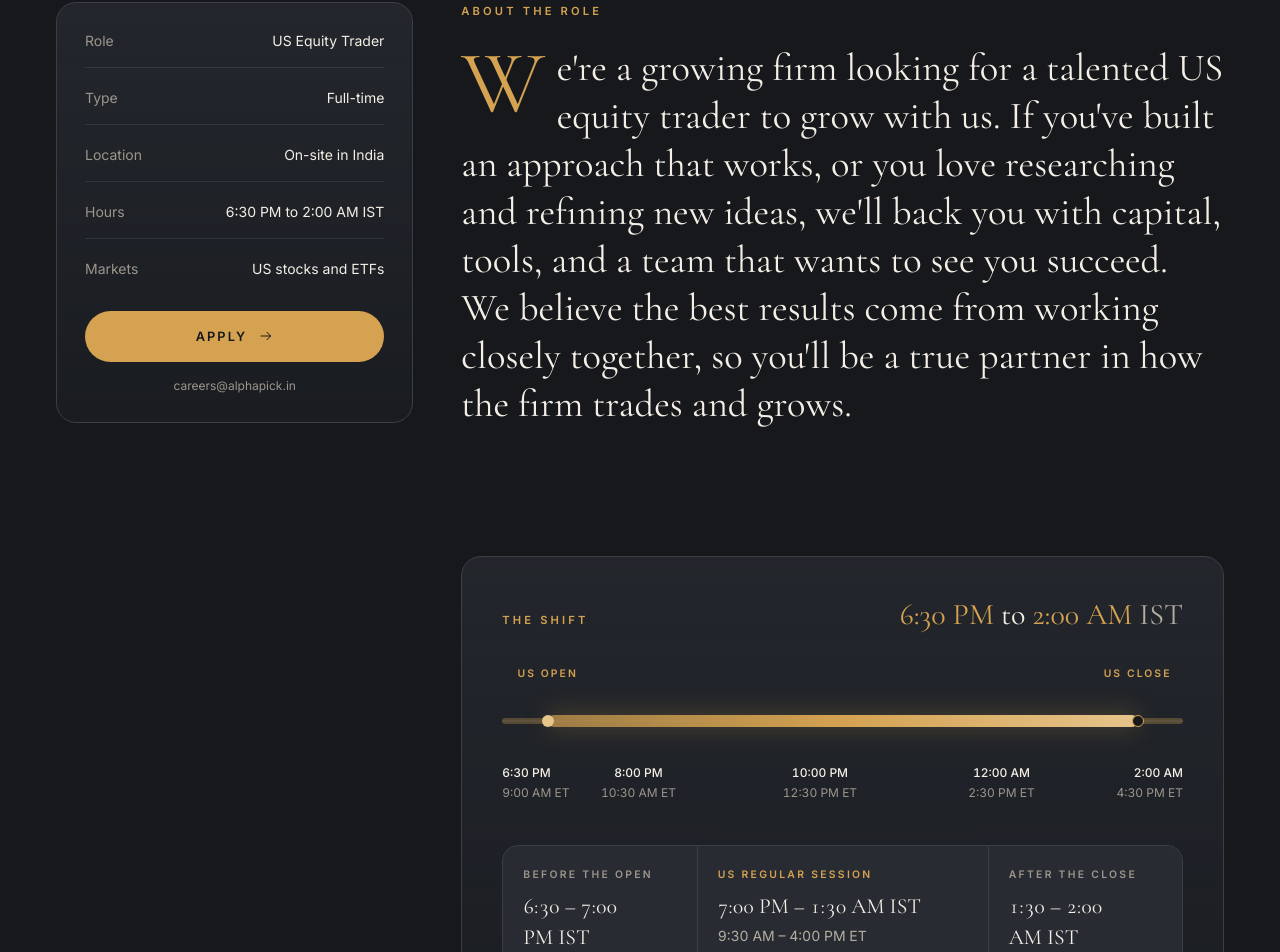
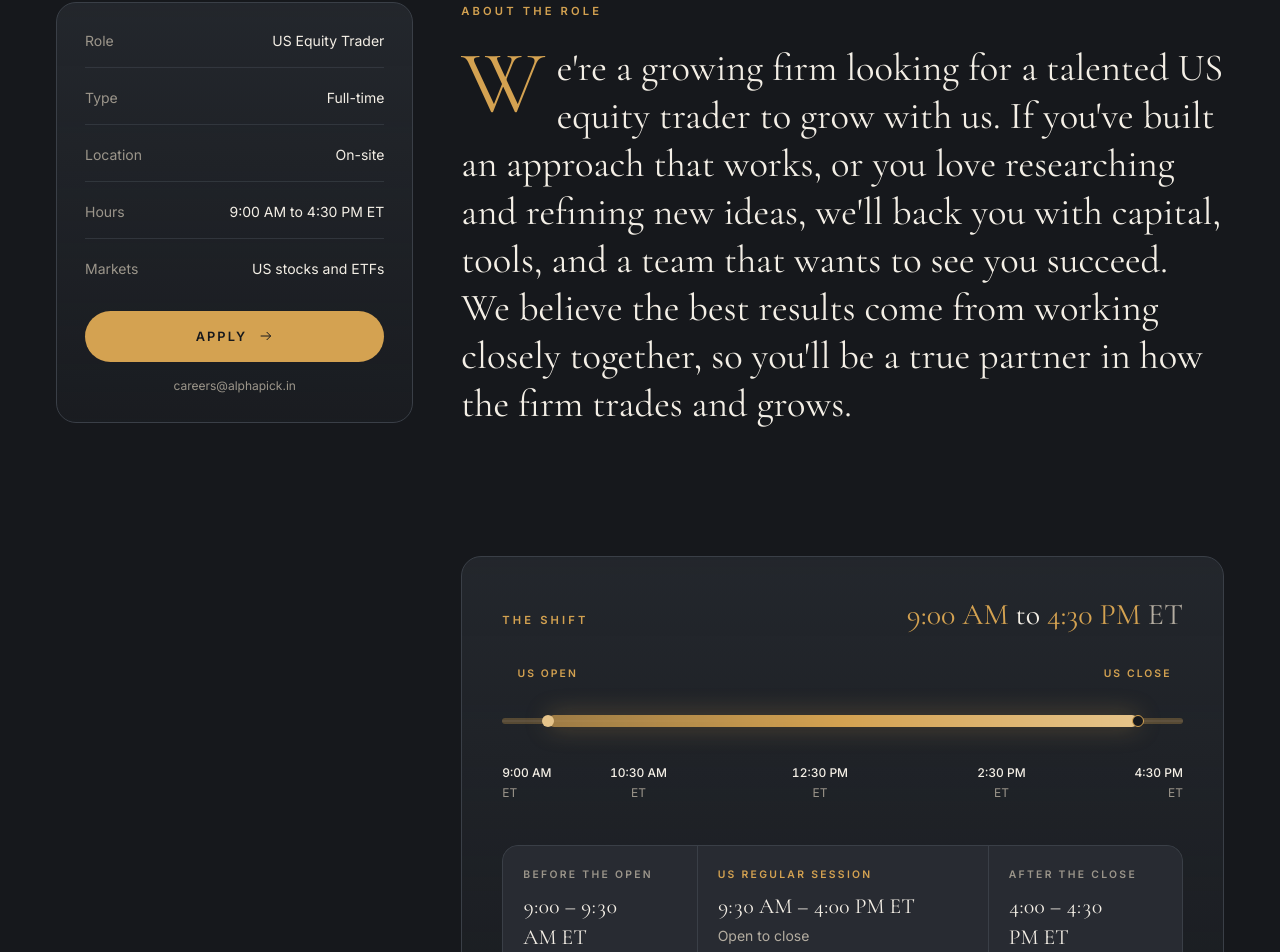
Before and after one commit to aditya123jain/alphapick-firm, a Next.js app: page /careers/us-equity-trader in a window 1280 px wide. Shown: the part 714-1666 px from the top of the page. Built offline with nearby package versions, Linux system fonts and the light colour scheme.

Commit message:
Fix hidden content after page navigation; remove location references (times in ET)

```diff
--- a/app/about/page.tsx
+++ b/app/about/page.tsx
@@ -3,7 +3,7 @@ import { PageHero, R, CTA } from "@/components/ui";
 
 export const metadata: Metadata = {
   title: "About",
-  description: "Alphapick is a proprietary trading firm in India that trades US equities with its own capital.",
+  description: "Alphapick is a proprietary trading firm that trades US equities with its own capital.",
   alternates: { canonical: "/about/" },
 };
 
@@ -20,7 +20,7 @@ export default function About() {
   return (
     <>
       <PageHero eyebrow="About Alphapick" title={<>A trading firm, <em className="text-gold">in the plainest sense.</em></>}
-        lead="Alphapick is a proprietary trading firm in India. We trade US equities with the firm's own capital, and that is the whole of our business." />
+        lead="Alphapick is a proprietary trading firm. We trade US equities with the firm's own capital, and that is the whole of our business." />
 
       <section className="wrap py-24 md:py-32" aria-labelledby="who-h">
         <div className="grid gap-12 md:grid-cols-12">
@@ -28,7 +28,7 @@ export default function About() {
           <div className="space-y-8 text-lg text-mute md:col-span-7 md:text-xl">
             <R><h2 id="who-h" className="text-4xl text-ivory md:text-5xl">Small by design. Serious by habit.</h2></R>
             <R d={60}><p>We are a growing firm built around a simple idea: give capable traders capital, good tools, and close support, and hold everyone to a clear, rule-based process.</p></R>
-            <R d={120}><p>Our desk works the US session from India, in the evening hours. We trade US stocks and ETFs, and we care more about how a result was achieved than about any single good day.</p></R>
+            <R d={120}><p>Our desk works the full US session, from the open to the close. We trade US stocks and ETFs, and we care more about how a result was achieved than about any single good day.</p></R>
             <R d={180}><p>Because we only trade our own capital, there is no one to sell to and nothing to market. Our attention stays on the work.</p></R>
           </div>
         </div>
--- a/app/careers/page.tsx
+++ b/app/careers/page.tsx
@@ -5,7 +5,7 @@ import { ROLE, SITE } from "@/lib/site";
 
 export const metadata: Metadata = {
   title: "Careers",
-  description: "Careers at Alphapick. We are hiring a US Equity Trader, full-time and on-site in India, 6:30 PM to 2:00 AM IST.",
+  description: "Careers at Alphapick. We are hiring a US Equity Trader, full-time and on-site, covering US market hours (9:00 AM to 4:30 PM ET).",
   alternates: { canonical: "/careers/" },
 };
 
@@ -43,7 +43,7 @@ export default function Careers() {
               <div className="grid gap-6 md:grid-cols-12 md:items-center">
                 <h3 className="text-4xl transition-colors group-hover:text-gold-soft md:col-span-5 md:text-6xl">{ROLE.title}</h3>
                 <div className="flex flex-wrap gap-2 md:col-span-5">
-                  {["Full-time", "On-site in India", "6:30 PM – 2:00 AM IST", "US equities"].map((t) => (
+                  {["Full-time", "On-site", "9:00 AM – 4:30 PM ET", "US equities"].map((t) => (
                     <span key={t} className="rounded-full border border-line px-4 py-1.5 text-xs tracking-wide text-mute">{t}</span>
                   ))}
                 </div>
--- a/app/careers/us-equity-trader/page.tsx
+++ b/app/careers/us-equity-trader/page.tsx
@@ -6,7 +6,7 @@ import { ROLE, SITE } from "@/lib/site";
 
 export const metadata: Metadata = {
   title: "US Equity Trader",
-  description: "US Equity Trader at Alphapick. Full-time, on-site in India, 6:30 PM to 2:00 AM IST, covering US market hours.",
+  description: "US Equity Trader at Alphapick. Full-time, on-site, 9:00 AM to 4:30 PM ET, covering US market hours.",
   alternates: { canonical: "/careers/us-equity-trader/" },
 };
 
@@ -53,7 +53,7 @@ export default function Role() {
         <aside className="lg:col-span-4" aria-label="Role summary">
           <div className="card p-7 lg:sticky lg:top-28">
             <dl className="space-y-5 text-sm">
-              {[["Role", ROLE.title], ["Type", "Full-time"], ["Location", "On-site in India"], ["Hours", "6:30 PM to 2:00 AM IST"], ["Markets", "US stocks and ETFs"]].map(([k, v]) => (
+              {[["Role", ROLE.title], ["Type", "Full-time"], ["Location", "On-site"], ["Hours", "9:00 AM to 4:30 PM ET"], ["Markets", "US stocks and ETFs"]].map(([k, v]) => (
                 <div key={k} className="flex justify-between gap-6 border-b border-line/70 pb-4 last:border-0 last:pb-0">
                   <dt className="text-faint">{k}</dt><dd className="text-right text-ivory">{v}</dd>
                 </div>
--- a/app/layout.tsx
+++ b/app/layout.tsx
@@ -20,7 +20,7 @@ export const metadata: Metadata = {
     title: "Alphapick | Proprietary trading in US equities",
     description: SITE.description,
     images: [{ url: "/og.png", width: 1200, height: 630, alt: "Alphapick, proprietary trading in US equities" }],
-    locale: "en_IN",
+    locale: "en_US",
   },
   twitter: { card: "summary_large_image", title: "Alphapick | Proprietary trading in US equities", description: SITE.description, images: ["/og.png"] },
   icons: {
@@ -41,7 +41,7 @@ const orgLd = {
 
 export default function RootLayout({ children }: { children: React.ReactNode }) {
   return (
-    <html lang="en-IN" className={`${serif.variable} ${sans.variable}`}>
+    <html lang="en" className={`${serif.variable} ${sans.variable}`}>
       <body className="flex min-h-dvh flex-col">
         <a href="#main" className="sr-only z-[60] rounded-full bg-gold px-5 py-3 text-sm font-semibold text-ink focus:not-sr-only focus:fixed focus:top-4 focus:left-4">Skip to content</a>
         <Header />
--- a/app/page.tsx
+++ b/app/page.tsx
@@ -31,7 +31,7 @@ export default function Home() {
           <div className="mt-10 grid gap-10 md:mt-14 md:grid-cols-12 md:items-end">
             <div className="md:col-span-6">
               <p className="rise max-w-xl text-lg text-mute md:text-xl" style={{ ["--d" as string]: "180ms" }}>
-                Alphapick is a proprietary trading firm in India. We trade US stocks and ETFs with the firm&apos;s own capital, working the full US session every evening.
+                Alphapick is a proprietary trading firm. We trade US stocks and ETFs with the firm&apos;s own capital, working the full US session every day.
               </p>
               <div className="rise mt-9 flex flex-wrap gap-3" style={{ ["--d" as string]: "260ms" }}>
                 <Link href="/careers/" className="btn btn-gold">Careers <Arrow /></Link>
@@ -64,7 +64,7 @@ export default function Home() {
         <div className="mt-20 grid gap-px overflow-hidden rounded-2xl border border-line bg-line md:grid-cols-3">
           {[
             { t: "Proprietary capital", b: "Every position is taken with the firm's own capital. We do not manage money for anyone else." },
-            { t: "US equities", b: "We trade US stocks and ETFs, across intraday and swing horizons, from India." },
+            { t: "US equities", b: "We trade US stocks and ETFs, across intraday and swing horizons." },
             { t: "Trader-led", b: "Traders run their own rule-based approaches, backed with capital, data, and tools." },
           ].map((c, i) => (
             <R key={c.t} d={i * 90} className="bg-ink p-8 md:p-10">
@@ -105,11 +105,11 @@ export default function Home() {
         <div className="grid gap-14 md:grid-cols-12 md:items-center">
           <R className="md:col-span-5">
             <p className="eyebrow">When we trade</p>
-            <h2 id="ses-h" className="mt-6 text-5xl md:text-6xl">While India&apos;s evening runs, <em className="text-gold">New York is open.</em></h2>
-            <p className="mt-6 max-w-md text-mute md:text-lg">The desk works on-site from 6:30 PM to 2:00 AM IST, covering the full US regular session from the open to the close.</p>
+            <h2 id="ses-h" className="mt-6 text-5xl md:text-6xl">When New York opens, <em className="text-gold">the desk is live.</em></h2>
+            <p className="mt-6 max-w-md text-mute md:text-lg">The desk works on-site from 9:00 AM to 4:30 PM ET, covering the full US regular session from the open to the close.</p>
           </R>
           <R d={120} className="md:col-span-7">
-            <svg viewBox="0 0 600 340" className="w-full" role="img" aria-label="A 24-hour dial showing the desk's evening shift in IST overlapping US market hours">
+            <svg viewBox="0 0 600 340" className="w-full" role="img" aria-label="A 24-hour dial showing the desk's shift in New York time covering US market hours">
               <defs>
                 <linearGradient id="arc" x1="0" x2="1"><stop offset="0" stopColor="#d4a251" stopOpacity=".5" /><stop offset="1" stopColor="#e6c48a" /></linearGradient>
               </defs>
@@ -119,7 +119,7 @@ export default function Home() {
                   return <line key={i} x1={Math.cos(a) * r1} y1={Math.sin(a) * r1} x2={Math.cos(a) * r2} y2={Math.sin(a) * r2} stroke="#3a3f47" strokeWidth={i % 6 === 0 ? 2 : 1} />;
                 })}
                 <path d="M-200 0A200 200 0 0 1 200 0" fill="none" stroke="#2e333a" strokeWidth="18" strokeLinecap="round" />
-                {/* 12 PM IST (left) to 4 AM IST (right): 16h over 180deg. Shift 18:30-02:00 => 6.5h..14h */}
+                {/* 2:30 AM ET (left) to 6:30 PM ET (right): 16h over 180deg. Shift 9:00-16:30 ET => 6.5h..14h */}
                 {(() => {
                   const ang = (h: number) => Math.PI + (h / 16) * Math.PI;
                   const p = (h: number, r: number) => `${(Math.cos(ang(h)) * r).toFixed(1)} ${(Math.sin(ang(h)) * r).toFixed(1)}`;
@@ -127,11 +127,11 @@ export default function Home() {
                     <>
                       <path d={`M${p(6.5, 200)}A200 200 0 0 1 ${p(14, 200)}`} fill="none" stroke="url(#arc)" strokeWidth="18" strokeLinecap="round" />
                       <path d={`M${p(7, 168)}A168 168 0 0 1 ${p(13.5, 168)}`} fill="none" stroke="#d4a251" strokeOpacity=".55" strokeWidth="2" strokeDasharray="2 6" />
-                      <text x="0" y="-70" textAnchor="middle" fill="#f4efe6" fontFamily="var(--font-serif), Georgia, serif" fontSize="44">6:30 PM – 2:00 AM</text>
-                      <text x="0" y="-36" textAnchor="middle" fill="#b4ada1" fontFamily="var(--font-inter), sans-serif" fontSize="13" letterSpacing="3">DESK SHIFT · IST</text>
+                      <text x="0" y="-70" textAnchor="middle" fill="#f4efe6" fontFamily="var(--font-serif), Georgia, serif" fontSize="44">9:00 AM – 4:30 PM</text>
+                      <text x="0" y="-36" textAnchor="middle" fill="#b4ada1" fontFamily="var(--font-inter), sans-serif" fontSize="13" letterSpacing="3">DESK SHIFT · NEW YORK TIME</text>
                       <text x="0" y="-8" textAnchor="middle" fill="#d4a251" fontFamily="var(--font-inter), sans-serif" fontSize="12" letterSpacing="2">US SESSION 9:30 AM – 4:00 PM ET</text>
-                      <text x="-252" y="24" fill="#8f897f" fontSize="12" fontFamily="var(--font-inter), sans-serif">12 PM</text>
-                      <text x="218" y="24" fill="#8f897f" fontSize="12" fontFamily="var(--font-inter), sans-serif">4 AM</text>
+                      <text x="-262" y="24" fill="#8f897f" fontSize="12" fontFamily="var(--font-inter), sans-serif">2:30 AM</text>
+                      <text x="212" y="24" fill="#8f897f" fontSize="12" fontFamily="var(--font-inter), sans-serif">6:30 PM</text>
                     </>
                   );
                 })()}
@@ -142,7 +142,7 @@ export default function Home() {
       </section>
 
       <CTA title={<>Trade US equities <em className="text-gold">with us.</em></>}
-        body="We are hiring a US Equity Trader to trade the firm's capital using their own approach, on-site in India."
+        body="We are hiring a US Equity Trader to trade the firm's capital using their own approach, on-site."
         href="/careers/us-equity-trader/" label="View the role" />
     </>
   );
--- a/app/what-we-do/page.tsx
+++ b/app/what-we-do/page.tsx
@@ -23,7 +23,7 @@ export default function WhatWeDo() {
       <section className="wrap py-24 md:py-32" aria-label="Areas">
         <div className="grid gap-6 md:grid-cols-2">
           {[
-            { e: "Markets", t: "US stocks & ETFs", b: "Our focus is US-listed stocks and ETFs, traded during the US regular session from India." },
+            { e: "Markets", t: "US stocks & ETFs", b: "Our focus is US-listed stocks and ETFs, traded during the US regular session." },
             { e: "Approach", t: "Rule-based, trader-led", b: "Intraday, swing, or something of the trader's own. What matters is that the approach is clear, disciplined, and repeatable." },
             { e: "Capital", t: "Proprietary only", b: "Every position uses the firm's own capital. Allocation to a trader grows as they deliver consistent results." },
             { e: "Risk", t: "Within agreed limits", b: "Limits are set and agreed in advance. Risk is managed thoughtfully, every session, by every trader." },
@@ -66,8 +66,8 @@ export default function WhatWeDo() {
             <dl className="divide-y divide-line border-y border-line">
               {[
                 ["Data & tools", "Data, tools, and platform costs are fully covered by the firm."],
-                ["Workspace", "A dedicated trading setup for each trader at the office, on-site in India."],
-                ["Hours", "6:30 PM to 2:00 AM IST, covering US market hours."],
+                ["Workspace", "A dedicated trading setup for each trader at the office, on-site."],
+                ["Hours", "9:00 AM to 4:30 PM ET, covering US market hours."],
                 ["Collaboration", "Ideas and results are discussed openly with the firm's leadership."],
               ].map(([k, v]) => (
                 <div key={k} className="grid gap-2 py-6 sm:grid-cols-3">
--- a/components/Clocks.tsx
+++ b/components/Clocks.tsx
@@ -12,7 +12,6 @@ export default function Clocks() {
     return () => clearInterval(id);
   }, []);
   const rows = [
-    { city: "India", tz: "Asia/Kolkata", label: "IST" },
     { city: "New York", tz: "America/New_York", label: "ET" },
   ];
   return (
@@ -26,6 +25,10 @@ export default function Clocks() {
           </dd>
         </div>
       ))}
+      <div className="px-5">
+        <dt className="text-[.65rem] font-semibold uppercase tracking-[.24em] text-faint">US regular session</dt>
+        <dd className="mt-3 font-display text-2xl tabular-nums text-ivory">9:30 – 16:00 <span className="ml-1 align-middle font-sans text-xs tracking-[.2em] text-gold">ET</span></dd>
+      </div>
     </dl>
   );
 }
--- a/components/Footer.tsx
+++ b/components/Footer.tsx
@@ -9,7 +9,7 @@ export default function Footer() {
           {/* eslint-disable-next-line @next/next/no-img-element */}
           <img src="/brand/logo-horizontal-light.svg" alt="Alphapick" width={172} height={40} className="h-9 w-auto" />
           <p className="mt-6 max-w-sm text-sm text-mute">
-            A proprietary trading firm in India, trading US equities with its own capital.
+            A proprietary trading firm trading US equities with its own capital.
           </p>
         </div>
         <nav aria-label="Footer" className="md:col-span-3">
--- a/components/ShiftTimeline.tsx
+++ b/components/ShiftTimeline.tsx
@@ -1,18 +1,18 @@
-/* 6:30 PM to 2:00 AM IST, aligned to the US regular session (9:30 AM to 4:00 PM ET).
-   Positions are minutes from 18:30 IST over a 450-minute shift. Times assume US daylight time (EDT, IST = ET + 9h30). */
+/* Desk shift 9:00 AM to 4:30 PM ET, around the US regular session (9:30 AM to 4:00 PM ET).
+   Positions are minutes from 9:00 AM ET over a 450-minute shift. */
 const SPAN = 450;
 const pct = (m: number) => `${(m / SPAN) * 100}%`;
 const TICKS = [
-  { m: 0, ist: "6:30 PM", et: "9:00 AM" },
-  { m: 90, ist: "8:00 PM", et: "10:30 AM" },
-  { m: 210, ist: "10:00 PM", et: "12:30 PM" },
-  { m: 330, ist: "12:00 AM", et: "2:30 PM" },
-  { m: 450, ist: "2:00 AM", et: "4:30 PM" },
+  { m: 0, et: "9:00 AM" },
+  { m: 90, et: "10:30 AM" },
+  { m: 210, et: "12:30 PM" },
+  { m: 330, et: "2:30 PM" },
+  { m: 450, et: "4:30 PM" },
 ];
 const PHASES = [
-  { from: 0, to: 30, name: "Before the open", ist: "6:30 – 7:00 PM IST", et: "9:00 – 9:30 AM ET" },
-  { from: 30, to: 420, name: "US regular session", ist: "7:00 PM – 1:30 AM IST", et: "9:30 AM – 4:00 PM ET", main: true },
-  { from: 420, to: 450, name: "After the close", ist: "1:30 – 2:00 AM IST", et: "4:00 – 4:30 PM ET" },
+  { from: 0, to: 30, name: "Before the open", et: "9:00 – 9:30 AM ET", note: "Prepare and plan" },
+  { from: 30, to: 420, name: "US regular session", et: "9:30 AM – 4:00 PM ET", note: "Open to close", main: true },
+  { from: 420, to: 450, name: "After the close", et: "4:00 – 4:30 PM ET", note: "Review the day" },
 ];
 
 export default function ShiftTimeline() {
@@ -20,7 +20,7 @@ export default function ShiftTimeline() {
     <figure className="card relative overflow-hidden p-6 md:p-10" aria-labelledby="shift-cap">
       <div className="flex flex-wrap items-baseline justify-between gap-4">
         <p className="eyebrow">The shift</p>
-        <p className="font-display text-2xl md:text-3xl"><span className="text-gold">6:30 PM</span> to <span className="text-gold">2:00 AM</span> <span className="text-mute">IST</span></p>
+        <p className="font-display text-2xl md:text-3xl"><span className="text-gold">9:00 AM</span> to <span className="text-gold">4:30 PM</span> <span className="text-mute">ET</span></p>
       </div>
 
       {/* Desktop / tablet: horizontal track */}
@@ -39,8 +39,8 @@ export default function ShiftTimeline() {
         <div className="relative mt-3 h-12 text-xs">
           {TICKS.map((t, i) => (
             <div key={t.m} className={`absolute top-0 whitespace-nowrap ${i === 0 ? "" : i === TICKS.length - 1 ? "-translate-x-full text-right" : "-translate-x-1/2 text-center"}`} style={{ left: pct(t.m) }}>
-              <div className="font-medium text-ivory tabular-nums">{t.ist}</div>
-              <div className="mt-1 text-faint tabular-nums">{t.et} ET</div>
+              <div className="font-medium text-ivory tabular-nums">{t.et}</div>
+              <div className="mt-1 text-faint">ET</div>
             </div>
           ))}
         </div>
@@ -51,13 +51,13 @@ export default function ShiftTimeline() {
         {PHASES.map((p) => (
           <li key={p.name} className={`bg-char/90 p-5 ${p.main ? "bg-char" : ""}`}>
             <p className={`text-[.65rem] font-semibold uppercase tracking-[.22em] ${p.main ? "text-gold" : "text-faint"}`}>{p.name}</p>
-            <p className="mt-2 font-display text-xl text-ivory tabular-nums md:text-[1.35rem]">{p.ist}</p>
-            <p className="mt-1 text-sm text-mute tabular-nums">{p.et}</p>
+            <p className="mt-2 font-display text-xl text-ivory tabular-nums md:text-[1.35rem]">{p.et}</p>
+            <p className="mt-1 text-sm text-mute">{p.note}</p>
           </li>
         ))}
       </ol>
       <figcaption id="shift-cap" className="mt-6 text-xs leading-relaxed text-faint">
-        Times shown for US daylight saving time (EDT). When US clocks move back for winter, the US session runs one hour later in IST.
+        All times are US Eastern Time (New York).
       </figcaption>
     </figure>
   );
--- a/lib/site.ts
+++ b/lib/site.ts
@@ -2,7 +2,7 @@ export const SITE = {
   name: "Alphapick",
   url: "https://alphapick.in",
   description:
-    "Alphapick is a proprietary trading firm in India that trades US equities with its own capital.",
+    "Alphapick is a proprietary trading firm that trades US equities with its own capital.",
   emailGeneral: "info@alphapick.in",
   emailCareers: "careers@alphapick.in",
 };
@@ -14,10 +14,10 @@ export const NAV = [
   { href: "/contact/", label: "Contact" },
 ];
 
-/* Approved job text (careers_us_equity_trader.md), with only the Jaipur and fund->firm edits. */
+/* Approved job text (careers_us_equity_trader.md), with location details removed and fund->firm edits. */
 export const ROLE = {
   title: "US Equity Trader",
-  meta: "Full-time, on-site in India, 6:30 PM to 2:00 AM IST (covering US market hours)",
+  meta: "Full-time, on-site, 9:00 AM to 4:30 PM ET (covering US market hours)",
   about:
     "We're a growing firm looking for a talented US equity trader to grow with us. If you've built an approach that works, or you love researching and refining new ideas, we'll back you with capital, tools, and a team that wants to see you succeed. We believe the best results come from working closely together, so you'll be a true partner in how the firm trades and grows.",
   do: [
@@ -31,7 +31,7 @@ export const ROLE = {
     "2+ years of live trading experience in US equities",
     "A clear, rule-based approach to trading, whether it's intraday, swing, or something of your own",
     "Discipline, patience, and a collaborative mindset",
-    "Comfortable working the evening shift on-site",
+    "Comfortable working the full US session on-site",
   ],
   offer: [
     "Competitive fixed pay plus a generous profit share on what you generate",
```
Also changed, not shown: components/Reveal.tsx (+27 -9 lines), 1 other file (tests, documents, lock files or other folders).
